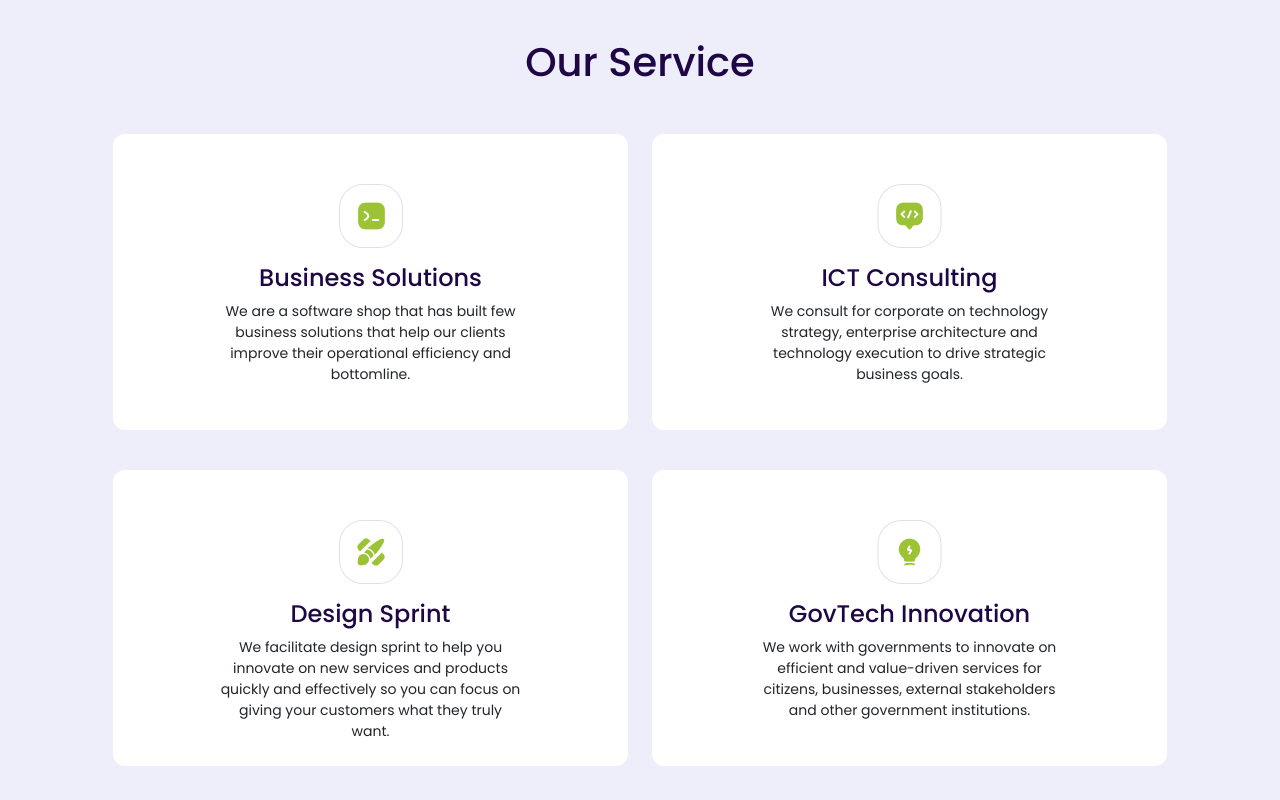
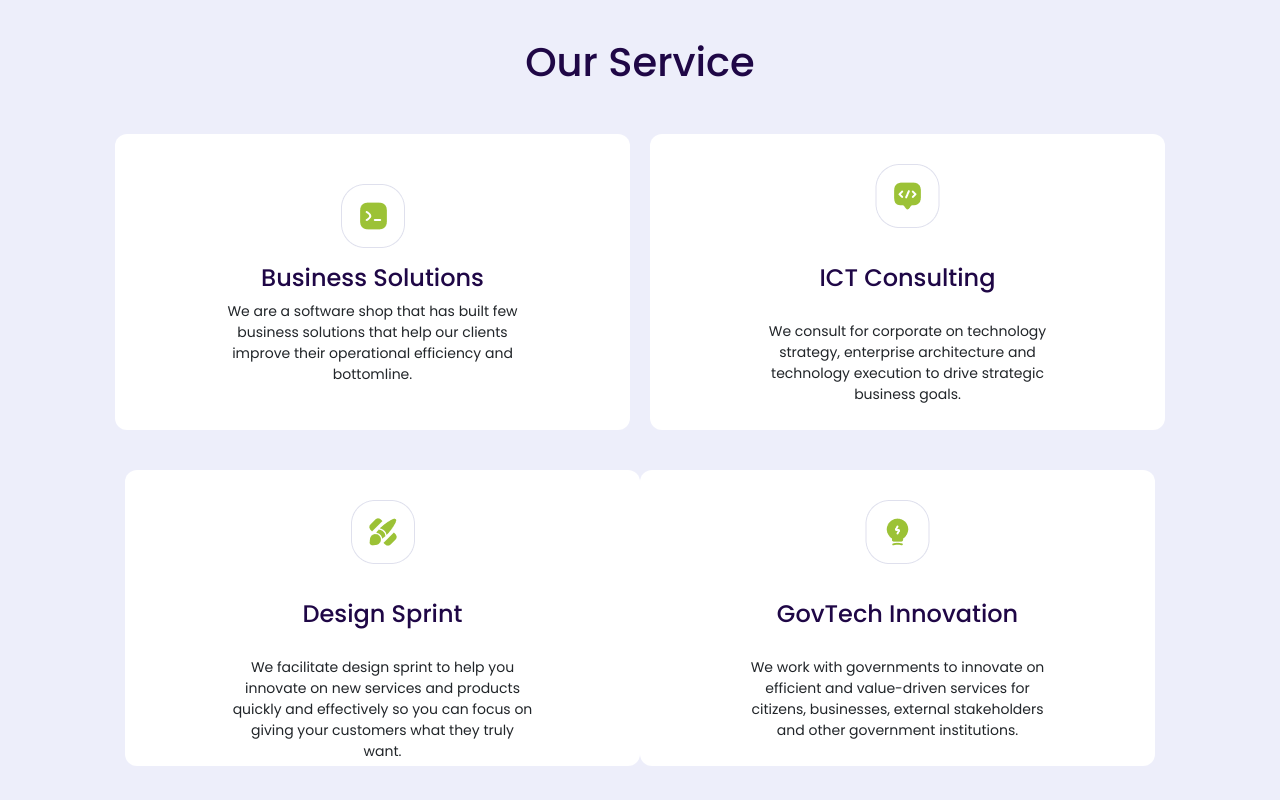
Before and after one commit to agun36/delerigol, a React (Create React App) app: page / in a window 1280 px wide. Shown: the part 2140-2940 px from the top of the page. Built offline with nearby package versions, Linux system fonts and the light colour scheme.

Commit message:
update build for gh-pages

```diff
--- a/src/App.css
+++ b/src/App.css
@@ -580,6 +580,9 @@
 
 }
 
+.card-items {
+  gap: 20px;
+}
 
 .service__cardlist {
   display: flex;
--- a/src/Components/Servicecontents.js
+++ b/src/Components/Servicecontents.js
@@ -16,8 +16,8 @@ const Servicecontents = () => {
     <div>
       <div className='service-card p-5 ' id='service'>
         <h1 className='text servicetitle'> Our Service</h1>
-        <div className='card-sm   '>
-          <div className='service__cardlist me-4'>
+        <div className='card-sm   card-items '>
+          <div className=' service__cardlist '>
             <img src={code1} alt='' className='img-fluid' />
             <h4 className='servicetitle mt-3'>Business Solutions</h4>
             <p className='textlist'>
@@ -26,7 +26,7 @@ const Servicecontents = () => {
               bottomline.
             </p>
           </div>
-          <div className='service__cardlist'>
+          <div className='service__cardlist card-items'>
             <img src={code} alt='' className='img-fluid' />
             <h4 className='servicetitle mt-3'>ICT Consulting</h4>
             <p className='textlist'>
@@ -36,8 +36,8 @@ const Servicecontents = () => {
             </p>
           </div>
         </div>
-        <div className='card-sm '>
-          <div className='service__cardlist me-4'>
+        <div className='card-sm  '>
+          <div className='service__cardlist card-items'>
             <img src={plane} alt='' className='img-fluid' />
             <h4 className='servicetitle mt-3'>Design Sprint </h4>
             <p className='textlist'>
@@ -46,7 +46,7 @@ const Servicecontents = () => {
               your customers what they truly want.
             </p>
           </div>
-          <div className='service__cardlist'>
+          <div className='service__cardlist card-items'>
             <img src={bulb} alt='' className='img-fluid' />
             <h4 className='servicetitle mt-3'>GovTech Innovation</h4>
             <p className='textlist'>
```
